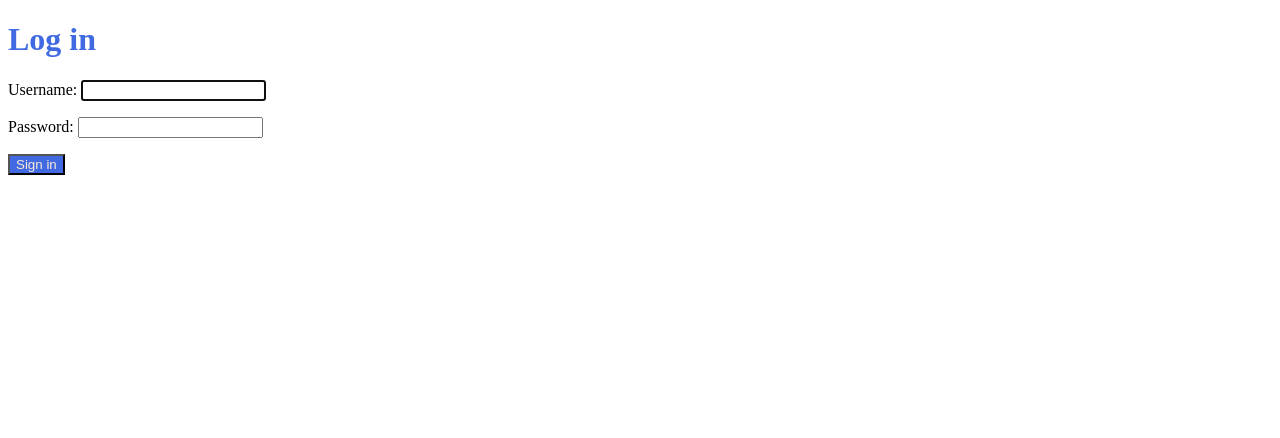
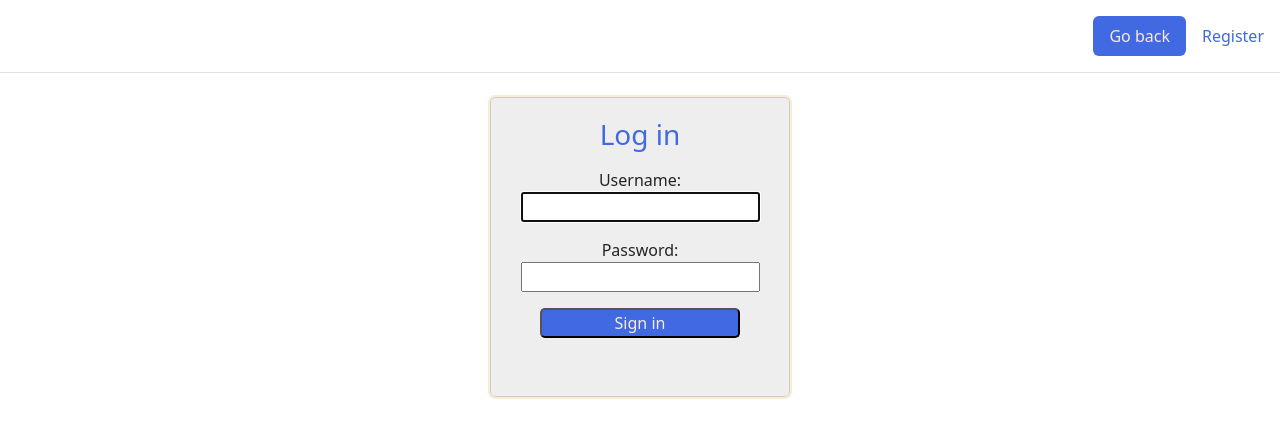
Before and after one commit to KateF20/taskmanager_django, a Django app: page /accounts/login/ in a window 1280 px wide. Shown: the top 438 px of the page. Run offline with Django 4.2, Linux system fonts and the light colour scheme.

Commit message:
new user registration added; redirection from '' and 'home' to the same page; registration and login html altered to look similar

```diff
--- a/taskmanager/conf/settings.py
+++ b/taskmanager/conf/settings.py
@@ -30,6 +30,9 @@ ALLOWED_HOSTS = []
 
 # Application definition
 
+CRISPY_ALLOWED_TEMPLATE_PACKS = "bootstrap4"
+CRISPY_TEMPLATE_PACK = "bootstrap4"
+
 INSTALLED_APPS = [
     'django.contrib.admin',
     'django.contrib.auth',
@@ -37,7 +40,8 @@ INSTALLED_APPS = [
     'django.contrib.sessions',
     'django.contrib.messages',
     'django.contrib.staticfiles',
-    'taskmanager.taskeditor'
+    'taskmanager.taskeditor',
+    'crispy_forms'
 ]
 
 MIDDLEWARE = [
--- a/taskmanager/taskeditor/templates/main/base.html
+++ b/taskmanager/taskeditor/templates/main/base.html
@@ -15,13 +15,14 @@
       <ul class="nav nav-pills">
         <li class="nav-item"><a href="{% url 'main' %}" class="nav-link active" aria-current="page"
                                 style="color: antiquewhite; background-color: royalblue">Main</a></li>
-        <li class="nav-item"><a href="{% url 'create' %}" class="nav-link" style="color: royalblue">Add new task</a></li>
           {% if user.is_authenticated %}
+              <li class="nav-item"><a href="{% url 'create' %}" class="nav-link" style="color: royalblue">Add new task</a></li>
               <li class="nav-item">
                   <a href="{% url 'logout' %}" class="nav-link" style="color: royalblue">Log out</a>
               </li>
           {% else %}
               <a class="me-3 py-2 link-body-emphasis text-decoration-none" href="{% url 'login' %}">Log In</a>
+              <a class="me-3 py-2 link-body-emphasis text-decoration-none" href="{% url 'registration' %}">Register</a>
           {% endif %}
       </ul>
     </header>
--- a/taskmanager/taskeditor/templates/main/index.html
+++ b/taskmanager/taskeditor/templates/main/index.html
@@ -6,7 +6,8 @@
 
 {% block content %}
     {% if user.is_authenticated %}
-        <h1>Your task manager</h1>
+        <h1 style="font-size: large; color: royalblue">Hi {{ user.username }}!</h1>
+        <h2>Your task manager</h2>
         {% if tasks %}
             {% for elem in tasks %}
                 <div class="alert alert-warning mt-2">
--- a/taskmanager/taskeditor/templates/registration/login.html
+++ b/taskmanager/taskeditor/templates/registration/login.html
@@ -2,17 +2,35 @@
 <html lang="en">
 <head>
     <meta charset="UTF-8">
+    <link rel="stylesheet" href='https://cdn.jsdelivr.net/npm/bootstrap@5.2.3/dist/css/bootstrap.min.css'>
     <title>Log In</title>
 </head>
+<header class="d-flex flex-wrap justify-content-center py-3 mb-4 border-bottom">
+     <a href="" class="d-flex align-items-center mb-3 mb-md-0 me-md-auto link-body-emphasis text-decoration-none">
+        <svg class="bi me-2" width="40" height="32"></svg>
+      </a>
+    <ul class="nav nav-pills">
+        <li class="nav-item"><a href="{% url 'main' %}" class="nav-link active" aria-current="page"
+                                style="color: antiquewhite; background-color: royalblue">Go back</a></li>
+
+        <li class="nav-item">
+            <a href="{% url 'registration' %}" class="nav-link" style="color: royalblue">Register</a>
+        </li>
+    </ul>
+</header>
 <body class="text-center">
+    <div style='text-align: center; width: 300px; height: 300px; margin: auto; padding: 20px; border: 1px solid #ccc; border-radius: 5px;
+    background-color: #eee; outline-color: antiquewhite; outline-style: solid; outline-width: 2px'>
         <main class="form-signin w-100 m-auto">
             <form method="post">
             <h1 class="h3 mb-3 fw-normal" style="color: royalblue">Log in</h1>
               {% csrf_token %}
               {{ form.as_p }}
-    <button class="w-100 btn btn-lg btn-primary" type="submit"
-            style="color: antiquewhite; background-color: royalblue">Sign in</button>
+            <button type="submit"
+                    style="color: antiquewhite; background-color: royalblue; width: 200px; border-radius: 5px; margin: auto">
+                    Sign in</button>
             </form>
         </main>
+    </div>
 </body>
 </html>
--- a/taskmanager/taskeditor/urls.py
+++ b/taskmanager/taskeditor/urls.py
@@ -5,5 +5,6 @@ urlpatterns = [
     path('', views.index, name='main'),
     path('about', views.about, name='about'),
     path('create', views.create, name='create'),
-    path('home', views.home, name='home')
+    path('home', views.index, name='home'),
+    path('registration', views.registration, name='registration')
 ]
```
Also changed, not shown: taskmanager/taskeditor/forms.py (+13 -0 lines), taskmanager/taskeditor/templates/registration/registration.html (added, +44 -0 lines), taskmanager/taskeditor/views.py (+16 -3 lines). Lines whose indentation alone changed are shown as unchanged.
